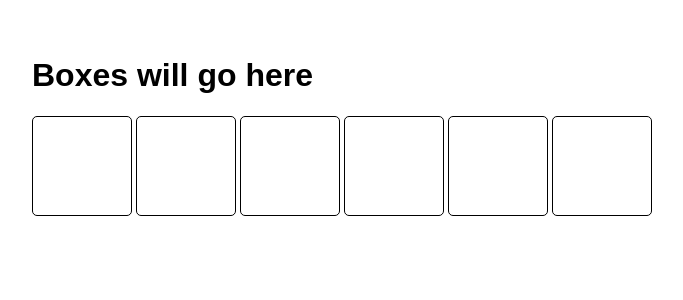
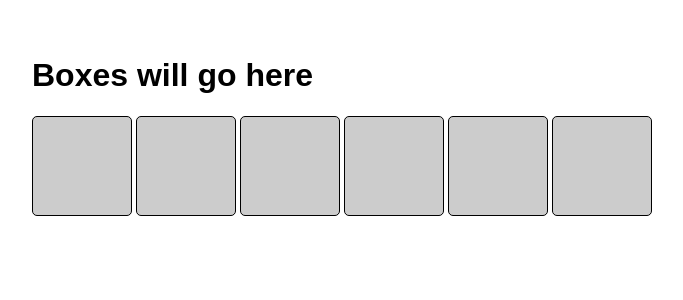
Before and after one commit to HarikaPenukonda/build-a-meme-generator, a React (Create React App) app: page / in a window 1280 px wide. Shown: the top 300 px of the page, without its empty margins (4-687 px from the left). Built offline with nearby package versions, Linux system fonts and the light colour scheme.

Commit message:
Dynamic styles - challenge

```diff
--- a/src/boxes/Box.js
+++ b/src/boxes/Box.js
@@ -6,15 +6,24 @@ import boxesData from "./boxes";
         1. Initialize state with default value of the array pulled in from boxes.js
         2. Map over the state array and display each one as an empty square(black border, transparent bg)
 */
+/*
+    Challenge part 2 : use a ternary determine the background color
+    If darkMode is true, set it to #222222 if false set it to #cccccc
 
-export default function App(){
+*/
+export default function Box(props){
 
     const[boxes,setBoxes] = useState(boxesData)
+
+    const styles = {
+        backgroundColor : props.darkMode ? "#222222" : "#cccccc"
+    }
 
     const boxElements = boxes.map(data => (
         <div
             className="box"
-            key={data.id}>
+            key={data.id}
+            style={styles}>
 
         </div>
     ))
```
